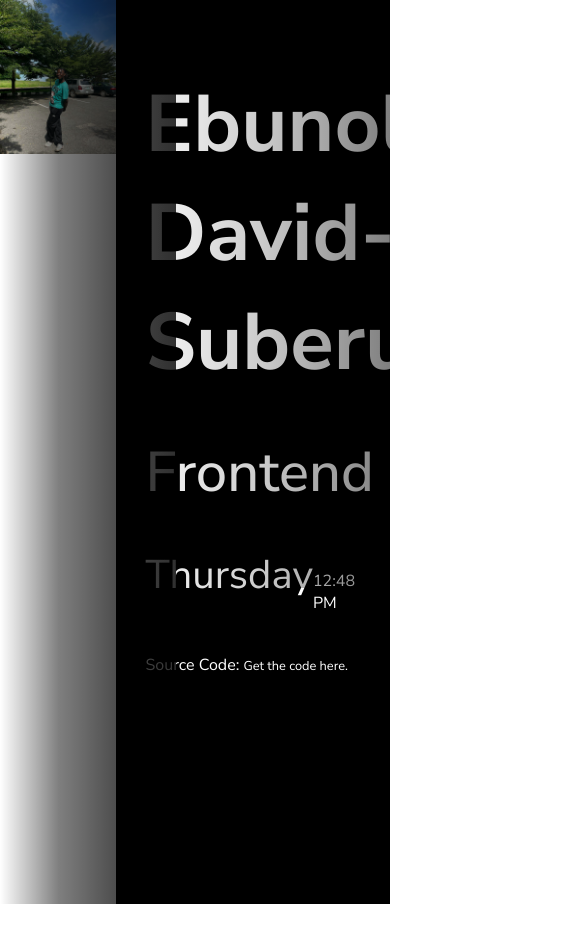
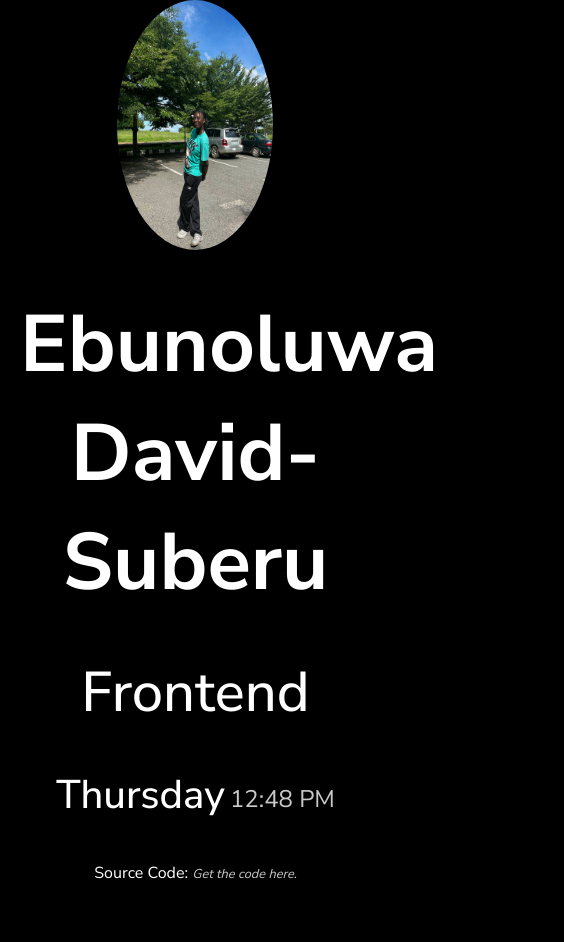
Before and after one commit to Ebun22/HNG-Task1, a plain HTML site: page index.html in a window 390 px wide. Shown: the whole page, 564 px wide, since content can reach past the window. Before the commit the page ends 904 px from the top, so only its background shows below. Drawn offline with Linux system fonts and the light colour scheme.

Commit message:
added responsive style

```diff
--- a/index.css
+++ b/index.css
@@ -45,7 +45,7 @@ body {
 
 #profile_pic {
     width: 100%;
-    height: 100%;
+    height: 590px;
 }
 
 .overlay {
@@ -91,28 +91,102 @@ body {
     margin-bottom: 40px;
 }
 
-#time {
-    margin: 0;
-    margin-top: 22px;
-}
-
 #day {
-    font-weight: medium;
+    font-weight: 500;
     font-size: 2.5em;
     margin: 0;
 }
+
+#time {
+    margin: 0;
+    font-size: 1.5em;
+    margin-top: 15px;
+    margin-left: 5px;
+    font-weight: 100;
+    font-stretch: ultra-expanded;
+    color: #c9c9c9;
+}
+
 
 .code_cont {
     font-weight: medium;
     font-size: 1em;
     margin: 0;
 }
-#git_code{
+
+#git_code {
     font-size: 0.8em;
     color: #fff;
     text-decoration: none;
+    font-style: italic;
+    color: #c9c9c9;
 }
-#git_code:hover{
+
+#git_code:hover {
     cursor: pointer;
-    text-decoration:underline;
+    text-decoration: underline;
+
 }
+
+@media screen and (max-width: 870px) {
+    html {
+        box-sizing: border-box;
+        overflow-y: auto;
+        width: 100vw;
+        min-height: 100vh;
+    }
+
+    .overlay {
+        display: none;
+    }
+
+    body {
+        min-height: 100vh;
+        width: 100%;
+        display: flex;
+        flex-direction: column;
+        background: #000;
+    }
+
+    .left_container {
+        width: 100%;
+        min-height: 200px;
+        height: 250px;
+    }
+    #profile_pic {
+        width: 40%;
+        height: 100%;
+        border-radius: 50%;
+        margin: auto;
+        text-align: center;
+        display: flex;
+        justify-self: center;
+    }
+    .left_container::before {
+        width: 0;
+    }
+
+    .right_container {
+        display:block;
+        width: 90%;
+        height: 100%;
+        margin: 0px 20px;
+        padding: 0;
+        position: relative;
+        text-align: center;
+        background: linear-gradient(to right,
+                rgba(0, 0, 0, 0),
+                rgba(0, 0, 0, 0.3),
+                rgba(0, 0, 0, 0.5),
+                rgba(0, 0, 0, 1),
+                rgba(0, 0, 0, 1));
+    }
+    .time{
+        width: 100%;
+      display: flex;
+      justify-content: center;
+    }
+    #time{
+        text-align: center;
+    }
+}
--- a/index.html
+++ b/index.html
@@ -24,8 +24,8 @@
         <p data-testid="slackUserName" id="name">Ebunoluwa David-Suberu</p>
         <p data-testid="myTrack" id="track">Frontend</p>
         <div class="time">
-            <p data-testid="currentDayOfTheWeek" id="day">Tuesday</p>
-            <p data-testid="currentUTCTime" id="time">time<span class="meridiem"></span></p>
+            <p data-testid="currentDayOfTheWeek" id="day">Day</p>
+            <p data-testid="currentUTCTime" id="time">time</p>
         </div>
         <p class="code_cont">Source Code: <a href="https://github.com/Ebun22/HNG-Task1.git" target="_blank"
                 data-testid="githubURL" id="git_code">Get the code here.</a>
--- a/script.js
+++ b/script.js
@@ -17,11 +17,11 @@ function currentTime() {
         meridiem = "AM"
     }
 
-    const time = `${hour}:${minute} ${meridiem}`
+    const time = `${hour}:${minute < 10 ? "0" + minute : minute } ${meridiem}`
     HTMLTime.textContent = time;
     HTMLDayOfTheWeek.textContent = daysOfTheWeek[day]
 
 }
 
 currentTime();
-setInterval(currentTime(), 1000)
+setInterval(currentTime, 1000)
```
